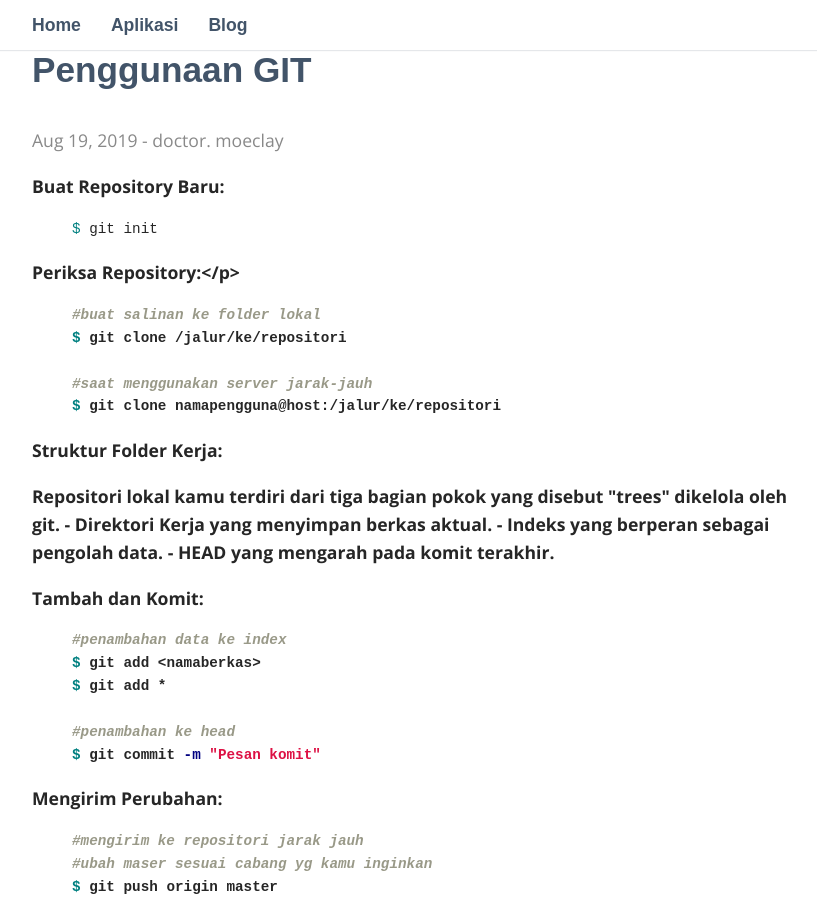
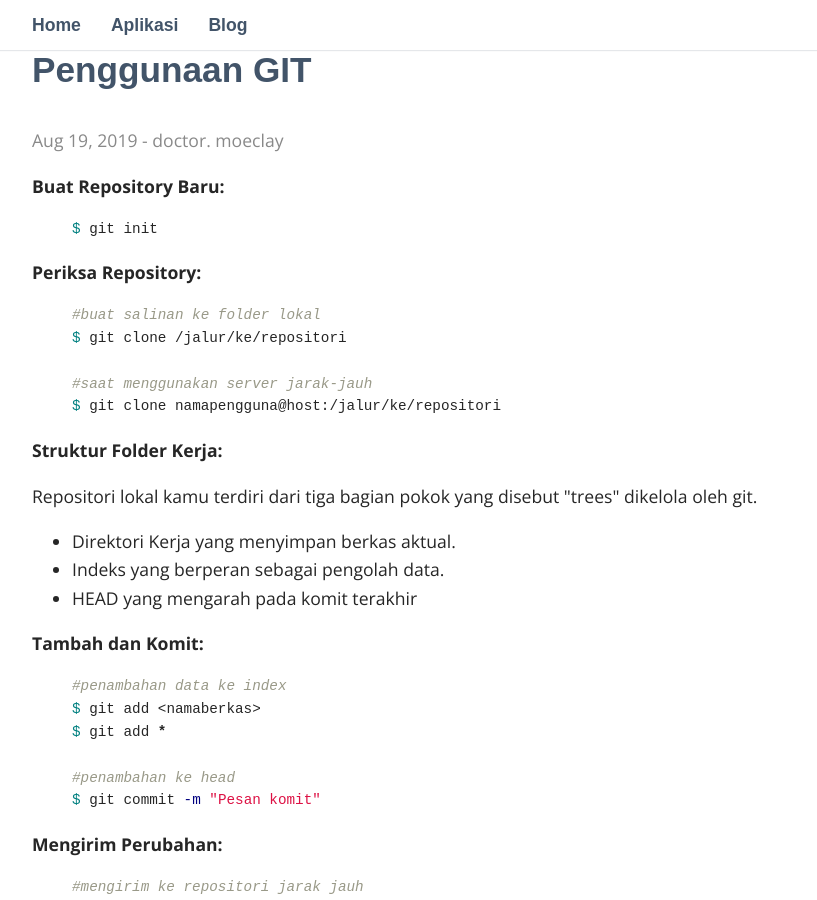
Before and after one commit to moeclay/moeclay.github.io, a Jekyll site: the page built from _posts/2019-08-20-penggunaan-git.markdown, in a window 1280 px wide and 900 px high, scrolled down 260 px. Shown: the whole window, without its empty margins (223-1040 px from the left). Built offline with Jekyll 4.4.1, drawn with Linux system fonts in a browser that asks for light colours; some web fonts are replaced; some of the changed text lies outside the part shown.

Commit message:
Update 2019-08-20-penggunaan-git.markdown

```diff
--- a/_posts/2019-08-20-penggunaan-git.markdown
+++ b/_posts/2019-08-20-penggunaan-git.markdown
@@ -13,7 +13,7 @@
 
 
 
-<p><b>Periksa Repository:<b></p>
+<p><b>Periksa Repository:</b></p>
 {% highlight bash %}
 #buat salinan ke folder lokal
 $ git clone /jalur/ke/repositori
@@ -24,10 +24,12 @@
 
 
 <p><b>Struktur Folder Kerja:</b></p>
-Repositori lokal kamu terdiri dari tiga bagian pokok yang disebut "trees" dikelola oleh git.
-- Direktori Kerja yang menyimpan berkas aktual.
-- Indeks yang berperan sebagai pengolah data.
-- HEAD yang mengarah pada komit terakhir.
+<p>Repositori lokal kamu terdiri dari tiga bagian pokok yang disebut "trees" dikelola oleh git.</p>
+<ul>
+<li>Direktori Kerja yang menyimpan berkas aktual.</li>
+<li>Indeks yang berperan sebagai pengolah data.</li>
+<li>HEAD yang mengarah pada komit terakhir</li>
+</ul>
 
 
 
@@ -55,8 +57,8 @@
 
 
 
-<p><b>Percabangan</b></p>
-Branching digunakan untuk mengembangkan fitur-fitur secara terisolasi. Cabang utama atau master merupakan cabang bawaan ketika kamu membuat repositori. Gunakan cabang lain untuk pengembangan, setelah selesai, gabungkan kembali ke cabang utama.
+<p><b>Percabangan:</b></p>
+<p>Branching digunakan untuk mengembangkan fitur-fitur secara terisolasi. Cabang utama atau master merupakan cabang bawaan ketika kamu membuat repositori. Gunakan cabang lain untuk pengembangan, setelah selesai, gabungkan kembali ke cabang utama.</p>
 
 {% highlight bash %}
 #buat cabang baru dg nama "fitur_x" dan beralih ke dalamnya
@@ -73,7 +75,7 @@
 {% endhighlight %}
 
 
-<p><b>Perbarui & Gabung:</b>/p<>
+<p><b>Perbarui & Gabung:</b></p>
 {% highlight bash %}
 #memperbarui repositori lokal ke comit terkini
 $ git pull
@@ -89,16 +91,16 @@
 {% endhighlight %}
 
 
-<p><b>Menandai</b></p>
-Sangat dianjurkan membuat penanda atau tags untuk perangkat lunak yang dirilis.
+<p><b>Menandai:</b></p>
+<p>Sangat dianjurkan membuat penanda atau tags untuk perangkat lunak yang dirilis.</p>
 {% highlight bash %}
 #membuat tag
 $ git tag 1.0.0 1b2e1d63ff
 {% endhighlight %}
-1b2e1d63ff adalah 10 karakter pertama dari identitas komit yang ingin kamu referensikan ke penanda.
+<p>1b2e1d63ff adalah 10 karakter pertama dari identitas komit yang ingin kamu referensikan ke penanda.</p>
 
 
-<p><b>Log</b></p>
+<p><b>Log:</b></p>
 {% highlight bash %}
 #pelajari log dasar
 $ git log
```
